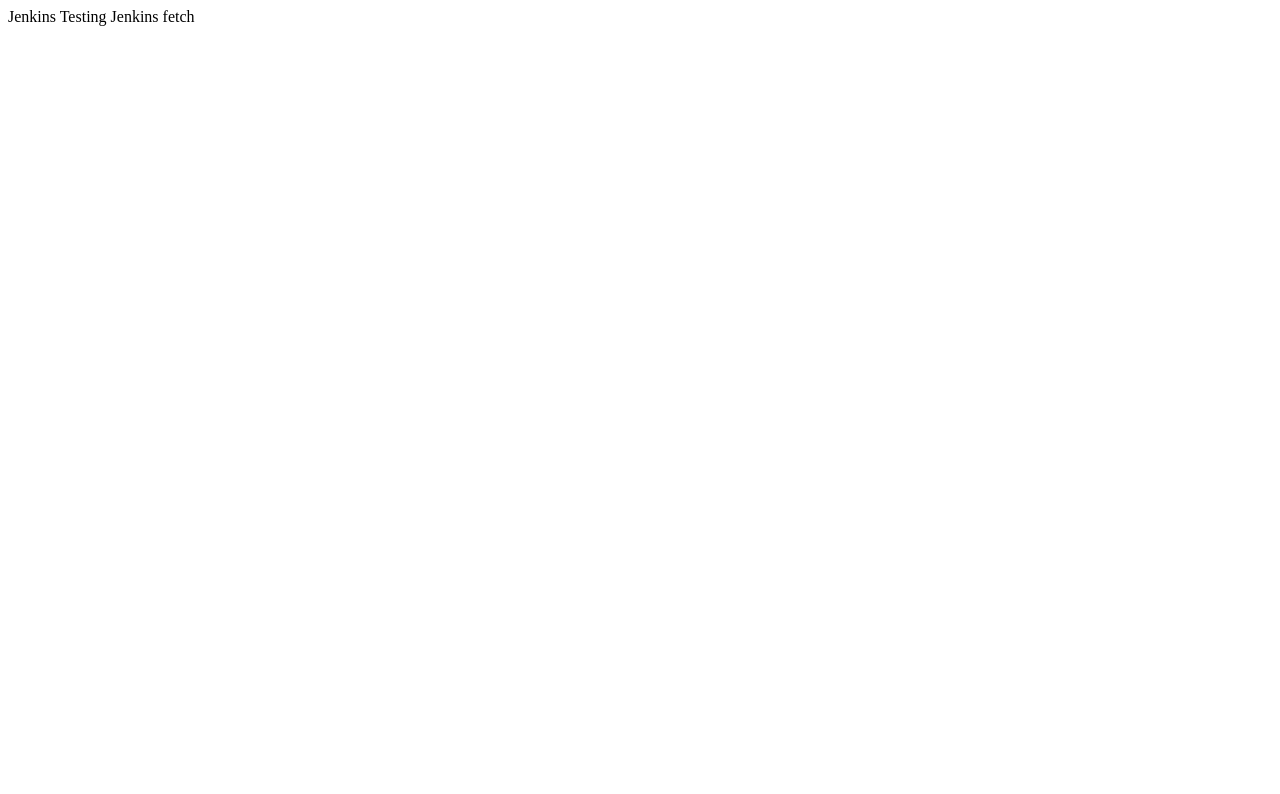
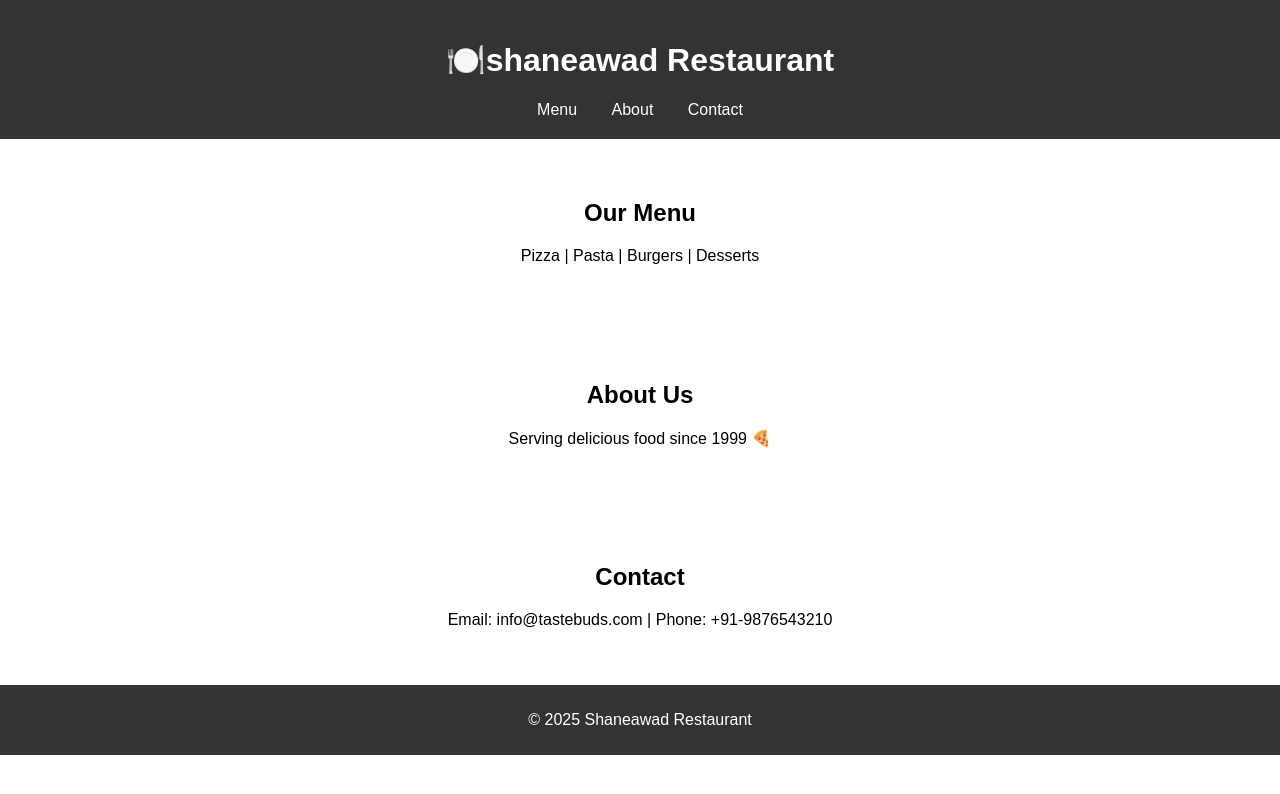
Before and after one commit to Cgill9033/Test, a plain HTML site: page index.html in a window 1280 px wide. Drawn offline with Linux system fonts and the light colour scheme.

Commit message:
Update index.html

```diff
--- a/index.html
+++ b/index.html
@@ -1,4 +1,44 @@
-<html>
-<Head>Jenkins</Head>
-<Body>Testing Jenkins fetch</Body>
+<!DOCTYPE html>
+<html lang="en">
+<head>
+  <meta charset="UTF-8">
+  <meta name="viewport" content="width=device-width, initial-scale=1.0">
+  <title>TasteBuds Restaurant</title>
+  <style>
+    body { font-family: Arial, sans-serif; margin: 0; padding: 0; }
+    header { background: #333; color: white; padding: 20px; text-align: center; }
+    nav a { color: white; margin: 0 15px; text-decoration: none; }
+    section { padding: 40px; text-align: center; }
+    footer { background: #333; color: white; padding: 10px; text-align: center; }
+  </style>
+</head>
+<body>
+  <header>
+    <h1>🍽️shaneawad Restaurant</h1>
+    <nav>
+      <a href="#menu">Menu</a>
+      <a href="#about">About</a>
+      <a href="#contact">Contact</a>
+    </nav>
+  </header>
+
+  <section id="menu">
+    <h2>Our Menu</h2>
+    <p>Pizza | Pasta | Burgers | Desserts</p>
+  </section>
+
+  <section id="about">
+    <h2>About Us</h2>
+    <p>Serving delicious food since 1999 🍕</p>
+  </section>
+
+  <section id="contact">
+    <h2>Contact</h2>
+    <p>Email: info@tastebuds.com | Phone: +91-9876543210</p>
+  </section>
+
+  <footer>
+    <p>© 2025 Shaneawad Restaurant</p>
+  </footer>
+</body>
 </html>
```
